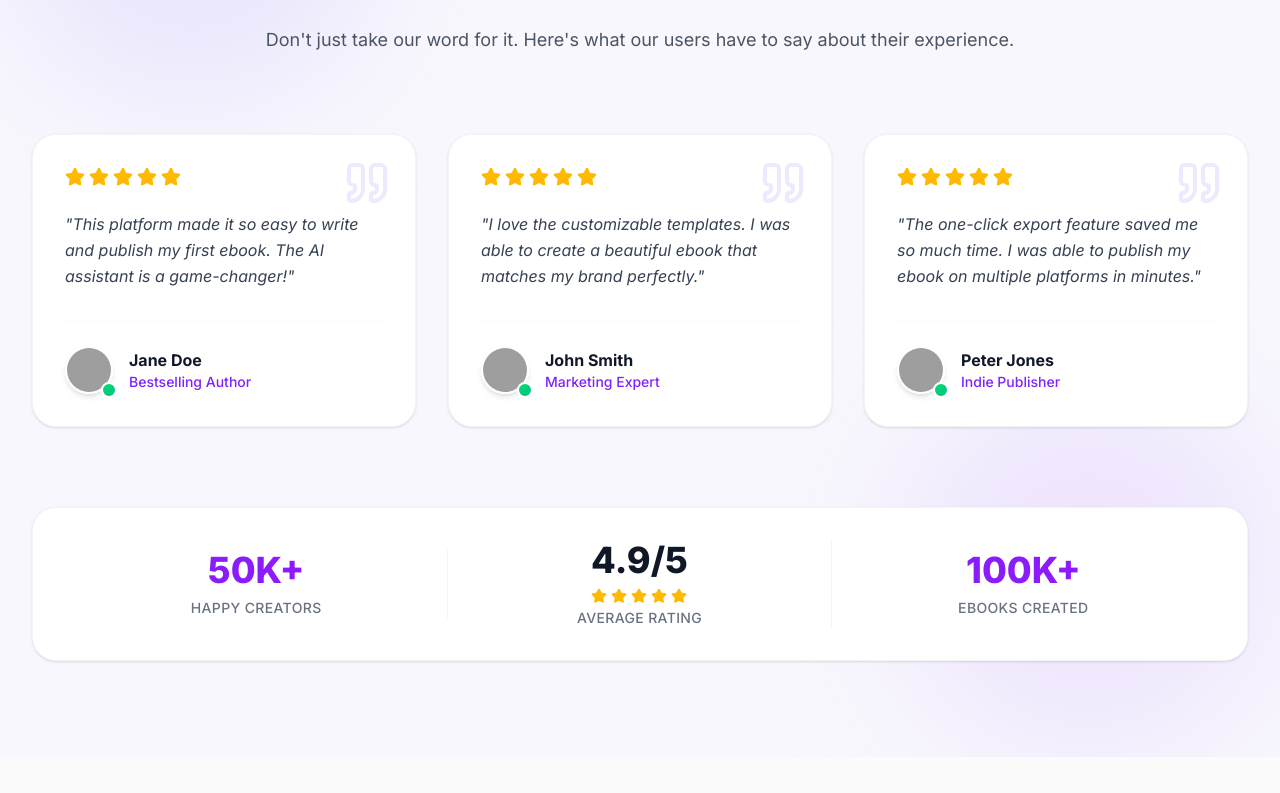
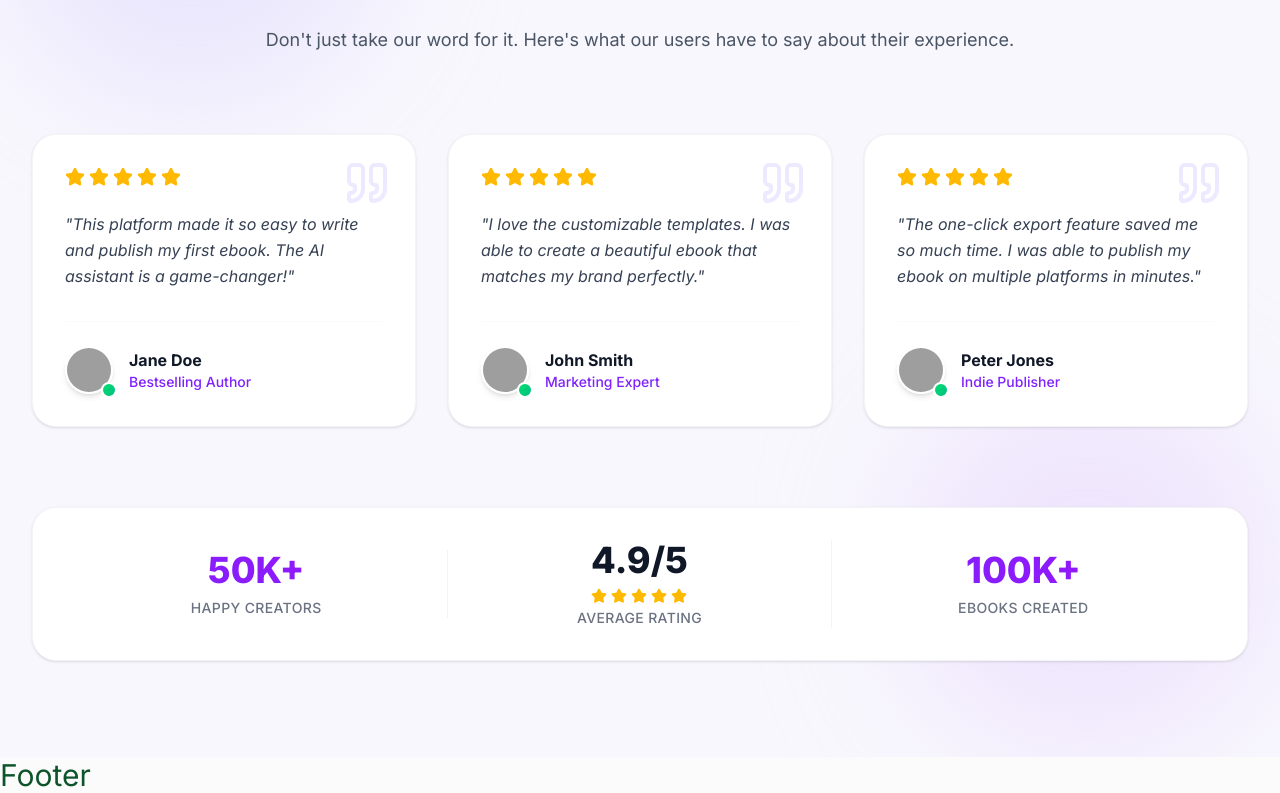
Before and after one commit to abdullahnadeemdev/ebook-generator, a React (Vite) app in the folder frontend/: page / in a window 1280 px wide. Shown: the part 2606-3399 px from the top of the page. Before the commit the page ends 3363 px from the top, so only its background shows below. Built offline with nearby package versions, Linux system fonts and the light colour scheme; grey boxes are pictures that could not be loaded; a web font is replaced by a local one.

Commit message:
added footer folder

```diff
--- /dev/null
+++ b/frontend/src/components/landing/Footer/index.js
@@ -0,0 +1,7 @@
+import React from "react";
+
+const Footer = () => {
+  return <div>Footer</div>;
+};
+
+export default Footer;
--- a/frontend/src/pages/LandingPage/index.jsx
+++ b/frontend/src/pages/LandingPage/index.jsx
@@ -3,6 +3,7 @@ import Navbar from "../../components/layout/Navbar/Navbar";
 import Hero from "../../components/landing/Hero";
 import Features from "../../components/landing/Features";
 import Testimonials from "../../components/landing/Testimonials";
+import Footer from "../../components/landing/Footer";
 
 const LandingPage = () => {
   return (
@@ -11,6 +12,7 @@ const LandingPage = () => {
       <Hero />
       <Features />
       <Testimonials />
+      <Footer />
     </div>
   );
 };
```
